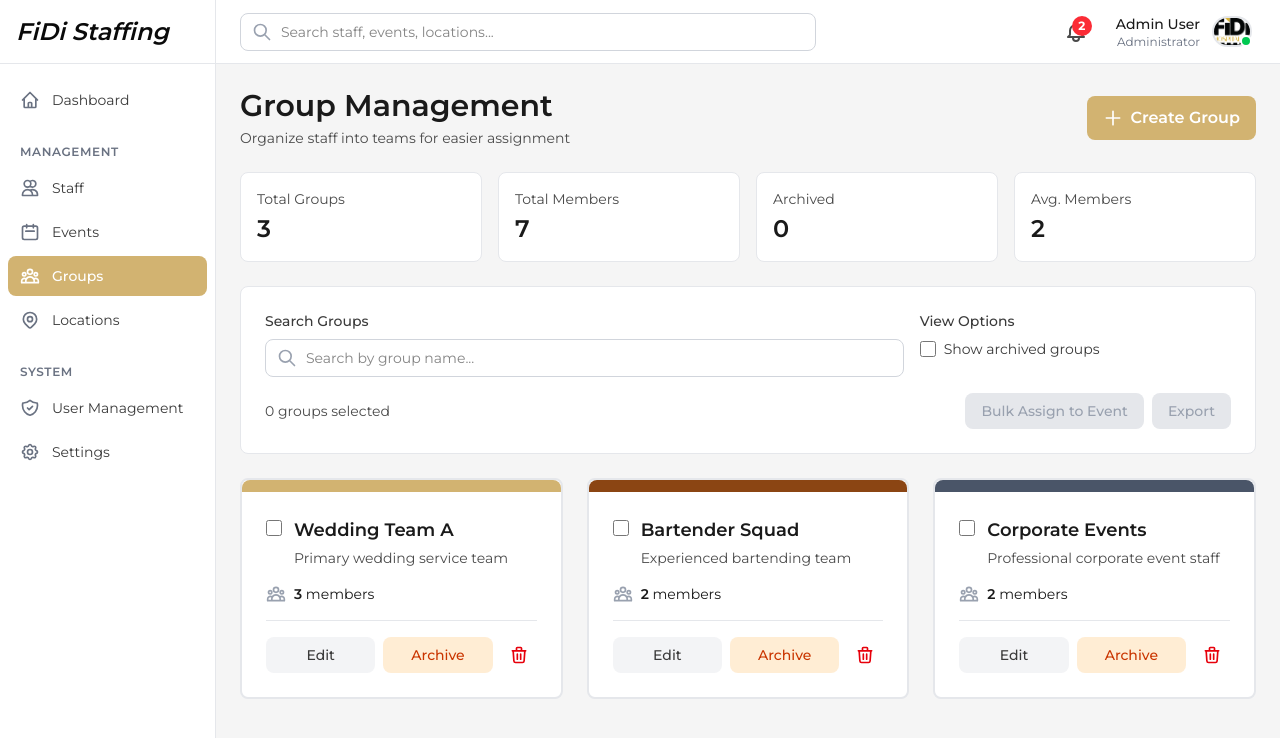
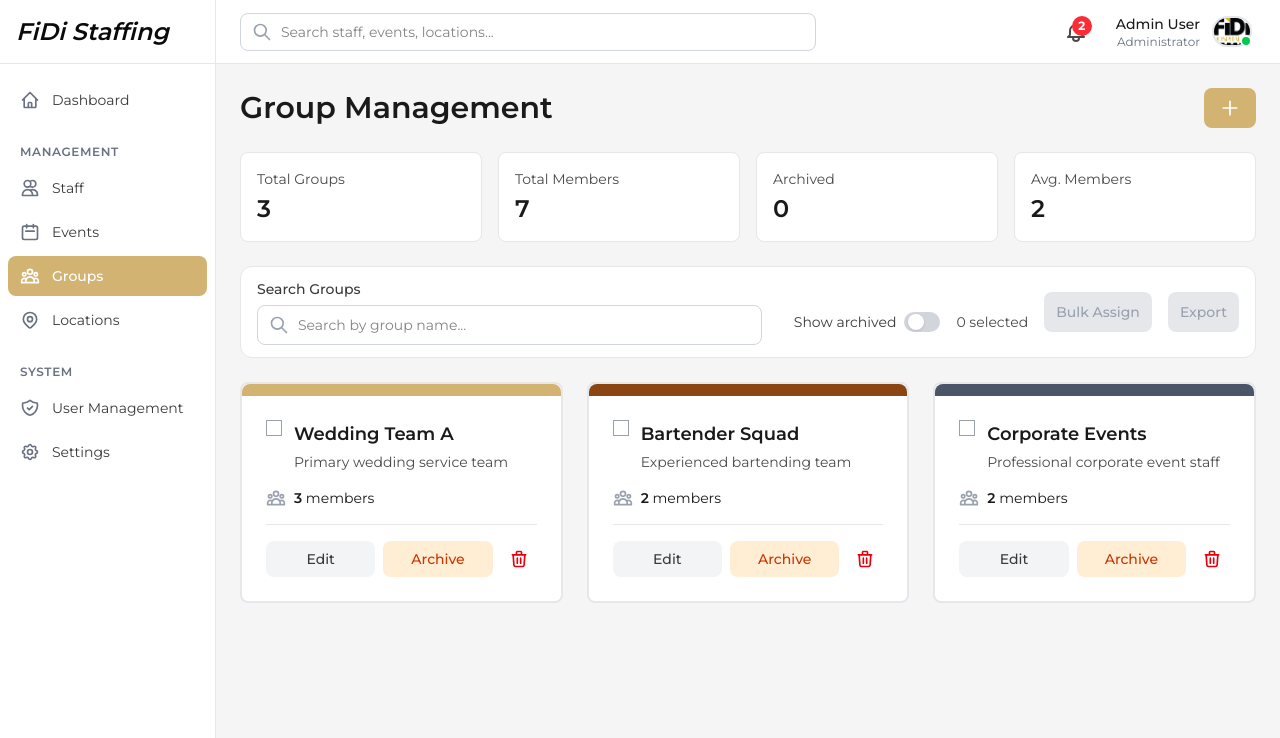
Before and after one commit to Orbin-Acanto/fidi-staffing, a Next.js app: page /admin/groups in a window 1280 px wide. Shown: the top 738 px of the page. Built offline with nearby package versions, Linux system fonts and the light colour scheme.

Commit message:
Groups Page Completed

```diff
--- a/app/admin/groups/page.tsx
+++ b/app/admin/groups/page.tsx
@@ -2,6 +2,7 @@
 
 import BulkAssignModal from "@/component/admin/BulkAssignModal";
 import GroupFormModal from "@/component/admin/GroupModal";
+import { AppCheckbox } from "@/component/ui/Checkbox";
 import { Group } from "@/type";
 import { useState } from "react";
 
@@ -86,15 +87,12 @@
   return (
     <>
       <div className="space-y-6">
-        {/* Header */}
+        {/* Top Row  */}
         <div className="flex items-center justify-between">
           <div>
             <h1 className="text-3xl font-primary font-semibold text-gray-900">
               Group Management
             </h1>
-            <p className="text-sm text-gray-600 font-secondary mt-1">
-              Organize staff into teams for easier assignment
-            </p>
           </div>
           <button
             onClick={() => setShowCreateModal(true)}
@@ -116,7 +114,6 @@
                 d="M12 4v16m8-8H4"
               />
             </svg>
-            Create Group
           </button>
         </div>
 
@@ -165,13 +162,15 @@
           </div>
         </div>
 
-        {/* Filters and Actions */}
-        <div className="bg-white rounded-lg border border-gray-200 p-6">
-          <div className="grid grid-cols-1 md:grid-cols-3 gap-4">
-            <div className="md:col-span-2">
-              <label className="block text-sm font-secondary font-medium text-gray-700 mb-2">
+        {/* Filter Area  */}
+        <div className="bg-white rounded-xl border border-gray-200 px-4 py-3">
+          <div className="flex flex-col gap-4 lg:flex-row items-end lg:items-center md:justify-between">
+            {/* LEFT: Search */}
+            <div className="w-full md:flex-1">
+              <label className="block text-sm font-secondary font-medium text-gray-700 mb-1.5">
                 Search Groups
               </label>
+
               <div className="relative">
                 <div className="absolute inset-y-0 left-0 pl-3 flex items-center pointer-events-none">
                   <svg
@@ -188,64 +187,68 @@
                     />
                   </svg>
                 </div>
+
                 <input
                   type="text"
                   value={searchTerm}
                   onChange={(e) => setSearchTerm(e.target.value)}
                   placeholder="Search by group name..."
-                  className="w-full pl-10 pr-4 py-2 border border-gray-300 rounded-lg font-secondary text-sm text-dark-black
-                         focus:outline-none focus:ring-2 focus:ring-primary focus:border-transparent
-                         transition-all duration-200"
+                  className="w-full h-10 pl-10 pr-4 rounded-lg border border-gray-300
+                     font-secondary text-sm text-dark-black
+                     focus:outline-none focus:ring-2 focus:ring-primary/30 focus:border-transparent
+                     transition"
                 />
               </div>
             </div>
 
-            <div>
-              <label className="block text-sm font-secondary font-medium text-gray-700 mb-2">
-                View Options
-              </label>
+            <div className="flex sm:flex-row flex-col items-end gap-4">
+              <div className="hidden md:block h-[22px]" />
               <div className="flex items-center gap-2">
-                <input
-                  type="checkbox"
-                  id="showArchived"
-                  checked={showArchived}
-                  onChange={(e) => setShowArchived(e.target.checked)}
-                  className="w-4 h-4 rounded cursor-pointer"
+                <span className="text-sm font-secondary text-gray-700 whitespace-nowrap">
+                  Show archived
+                </span>
+                <button
+                  type="button"
+                  onClick={() => setShowArchived(!showArchived)}
+                  className={`relative inline-flex h-5 w-9 items-center rounded-full transition
+                                ${showArchived ? "bg-primary" : "bg-gray-300"}`}
+                >
+                  <span
+                    className={`inline-block h-4 w-4 transform rounded-full bg-white shadow transition
+                                ${
+                                  showArchived
+                                    ? "translate-x-4"
+                                    : "translate-x-1"
+                                }`}
                   />
-                <label
-                  htmlFor="showArchived"
-                  className="text-sm font-secondary text-gray-700 cursor-pointer"
-                >
-                  Show archived groups
-                </label>
-              </div>
-            </div>
+                </button>
               </div>
 
-          <div className="pt-4 flex items-center justify-between">
-            <p className="text-sm font-secondary text-gray-600">
-              {selectedGroups.length} group
-              {selectedGroups.length !== 1 ? "s" : ""} selected
-            </p>
-            <div className="flex gap-2">
+              <span className="text-sm font-secondary text-gray-600 whitespace-nowrap">
+                {selectedGroups.length} selected
+              </span>
+
               <button
                 disabled={selectedGroups.length === 0}
                 onClick={() => setShowBulkAssignModal(true)}
-                className={`px-4 py-2 text-sm font-secondary font-medium rounded-lg transition-colors
+                className={`h-10 px-3 rounded-lg text-sm font-secondary font-medium transition w-full sm:w-auto
+
                 ${
                   selectedGroups.length > 0
-                  ? "bg-primary text-white hover:bg-primary/80 cursor-pointer"
+                    ? "bg-primary text-white hover:opacity-90"
                     : "bg-gray-200 text-gray-400 cursor-not-allowed"
                 }`}
               >
-                Bulk Assign to Event
+                Bulk Assign
               </button>
+
               <button
                 disabled={selectedGroups.length === 0}
-                className={`px-4 py-2 text-sm font-secondary font-medium rounded-lg transition-colors
+                className={`h-10 px-3 rounded-lg text-sm font-secondary font-medium transition w-full sm:w-auto
+
                 ${
                   selectedGroups.length > 0
-                  ? "bg-gray-100 text-gray-700 hover:bg-gray-200 cursor-pointer"
+                    ? "bg-gray-100 text-gray-700 hover:bg-gray-200"
                     : "bg-gray-200 text-gray-400 cursor-not-allowed"
                 }`}
               >
@@ -291,21 +294,18 @@
                     : "border-gray-200"
                 } ${group.archived ? "opacity-60" : ""}`}
               >
-                {/* Group Card Header */}
                 <div
                   className="h-3 rounded-t-lg"
                   style={{ backgroundColor: group.color }}
                 />
 
                 <div className="p-6">
-                  {/* Checkbox and Title */}
                   <div className="flex items-start gap-3 mb-4">
-                    <input
-                      type="checkbox"
+                    <AppCheckbox
                       checked={selectedGroups.includes(group.id)}
-                      onChange={() => handleSelectGroup(group.id)}
-                      className="w-4 h-4 mt-1 rounded cursor-pointer"
+                      onCheckedChange={() => handleSelectGroup(group.id)}
                     />
+
                     <div className="flex-1">
                       <div className="flex items-center gap-2">
                         <h3 className="text-lg font-primary font-semibold text-gray-900">
--- a/app/admin/staff/page.tsx
+++ b/app/admin/staff/page.tsx
@@ -196,12 +196,12 @@
             />
           </div>
 
-          <div className="pt-4 flex items-center justify-between">
+          <div className="pt-4 flex items-center justify-between ">
             <p className="text-sm font-secondary text-gray-600">
               {selectedStaff.length} staff member
               {selectedStaff.length !== 1 ? "s" : ""} selected
             </p>
-            <div className="flex gap-2">
+            <div className="flex gap-2 md:flex-row flex-col">
               <button
                 disabled={selectedStaff.length === 0}
                 className={`px-4 py-2 text-sm font-secondary font-medium rounded-lg transition-colors
--- a/component/admin/GroupModal.tsx
+++ b/component/admin/GroupModal.tsx
@@ -1,6 +1,7 @@
 import { colorOptions, staffList } from "@/data";
 import { Group } from "@/type";
 import { useState } from "react";
+import { AppCheckbox } from "../ui/Checkbox";
 
 export default function GroupFormModal({
   group,
@@ -118,9 +119,6 @@
                     className="w-full h-8 rounded"
                     style={{ backgroundColor: color.value }}
                   />
-                  {/* <p className="text-xs font-secondary text-gray-600 mt-2 text-center">
-                    {color.name}
-                  </p> */}
                 </button>
               ))}
             </div>
@@ -172,12 +170,11 @@
                       key={staff.id}
                       className="flex items-center gap-3 p-3 hover:bg-gray-50 cursor-pointer transition-colors"
                     >
-                      <input
-                        type="checkbox"
+                      <AppCheckbox
                         checked={selectedStaff.includes(staff.id)}
-                        onChange={() => handleToggleStaff(staff.id)}
-                        className="w-4 h-4 rounded cursor-pointer"
+                        onCheckedChange={() => handleToggleStaff(staff.id)}
                       />
+
                       <div className="w-10 h-10 bg-gray-100 rounded-full flex items-center justify-center">
                         <span className="text-sm font-secondary font-medium text-gray-600">
                           {staff.firstName[0]}
--- a/type/index.ts
+++ b/type/index.ts
@@ -86,6 +86,8 @@
   state: string;
   zipCode: string;
   country: string;
+  contactPerson?: string;
+  phoneNumber?: string;
   locationNotes?: string;
 };
 
```
Lines whose indentation alone changed are shown as unchanged.
